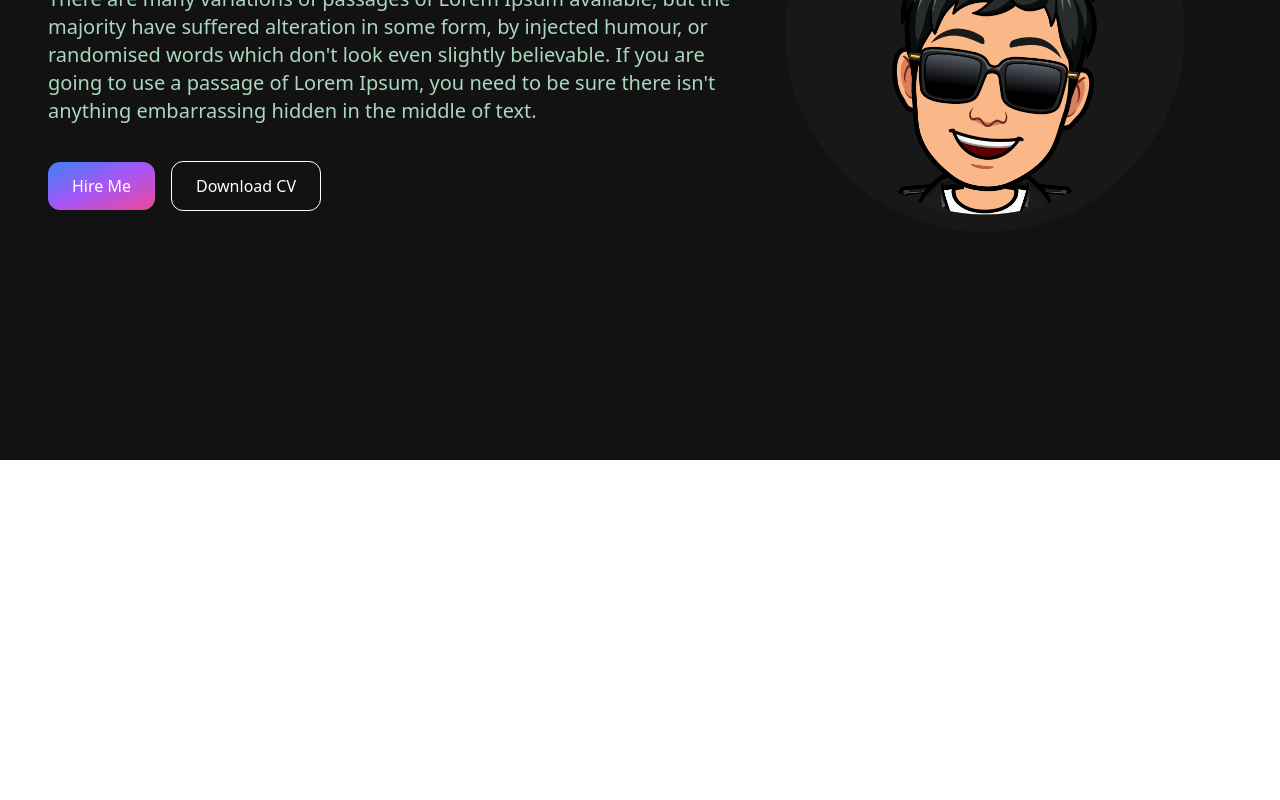
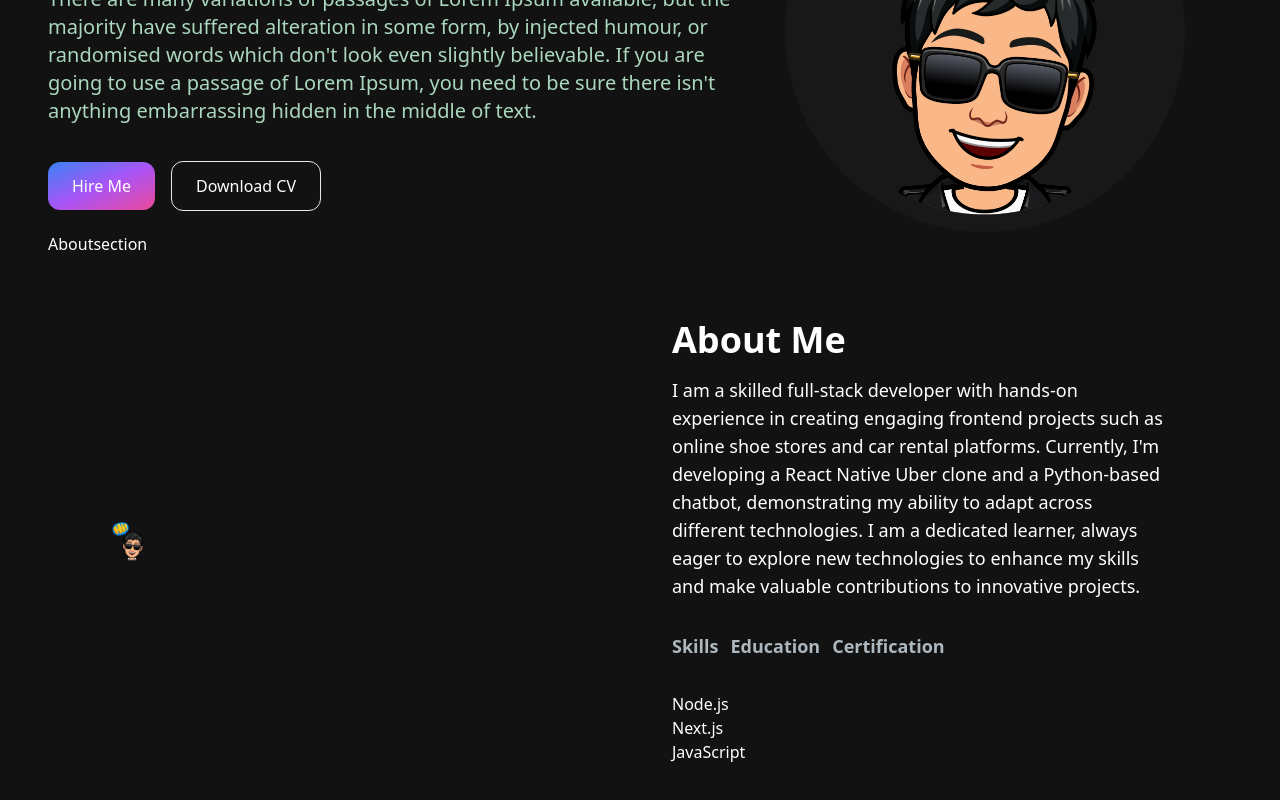
Before and after one commit to Adityanpx/NewPortfolio01, a Next.js app: page / in a window 1280 px wide. Shown: the part 340-1140 px from the top of the page. Before the commit the page ends 800 px from the top, so only its background shows below. Built offline with nearby package versions, Linux system fonts and the light colour scheme.

Commit message:
UI Enhanced

```diff
--- /dev/null
+++ b/src/app/component/Aboutsection.jsx
@@ -0,0 +1,97 @@
+"use client"
+import Image from 'next/image'
+import React, { useState, useTransition } from 'react'
+import TabButton from './TabButton';
+
+const TAB_DATA = [
+    {
+        title: "skills",
+        id: "skills",
+        content: (
+            <ul>
+                <li>Node.js</li>
+                <li>Next.js</li>
+                <li>JavaScript</li>
+            </ul>
+        )
+    },
+    {
+        title: "Education",
+        id: "education",
+        content: (
+            <ul>
+                <li>Bachelors in Data Science</li>
+                <li>12th</li>
+            </ul>
+        )
+    },
+    {
+        title: "Certification",
+        id: "certification",
+        content: (
+            <ul>
+                <li>AWS Cloud Practitioner</li>
+                <li>Full-stack Developer</li>
+            </ul>
+        )
+    }
+];
+
+function Aboutsection() {
+    // Set the default tab to "skills" initially
+    const [tab, setTab] = useState("skills");
+    const [isPending, startTransition] = useTransition();
+
+    const handleTabChange = (id) => {
+        startTransition(() => {
+            setTab(id);
+        });
+    };
+
+    // Find the selected tab content, and ensure it's not undefined
+    const currentTabContent = TAB_DATA.find(t => t.id === tab)?.content;
+
+    return (
+        <div className='text-white'>
+            Aboutsection
+            <div className='md:grid md:grid-cols-2 items-center py-8 px-4 gap-8 xl:gap-16 sm:py-16 xl:px-16'>
+                <Image
+                    src="/hi.png"
+                    alt="hello it me"
+                    width={40}
+                    height={30}
+                />
+
+                <div>
+                    <h2 className='text-4xl text-white font-bold mb-4'>About Me</h2>
+                    <p className='text-base lg:text-lg'>
+                        I am a skilled full-stack developer with hands-on
+                        experience in creating engaging frontend projects
+                        such as online shoe stores and car rental platforms.
+                        Currently, I'm developing a React Native Uber clone
+                        and a Python-based chatbot, demonstrating my ability
+                        to adapt across different technologies. I am a
+                        dedicated learner, always eager to explore new
+                        technologies to enhance my skills and make valuable
+                        contributions to innovative projects.
+                    </p>
+                    <div className='flex flex-row mt-8'>
+                        <TabButton selectTab={() => handleTabChange("skills")}>
+                            Skills
+                        </TabButton>
+                        <TabButton selectTab={() => handleTabChange("education")}>
+                            Education
+                        </TabButton>
+                        <TabButton selectTab={() => handleTabChange("certification")}>
+                            Certification
+                        </TabButton>
+                    </div>
+                    {/* Display content if found */}
+                    <div className='mt-8'>{currentTabContent}</div>
+                </div>
+            </div>
+        </div>
+    );
+}
+
+export default Aboutsection;
--- a/src/app/component/HeroSection.jsx
+++ b/src/app/component/HeroSection.jsx
@@ -25,7 +25,7 @@ function HeroSection() {
       ]}
       wrapper="span"
       speed={25}
-      className="sm:text-6xl lg:text-7xl"
+      className="sm:text-6xl text-purple-500 lg:text-7xl"
       style={{ display: 'inline-block' }}
       repeat={Infinity}
     />
@@ -47,7 +47,8 @@ function HeroSection() {
           </button>
 
           {/* Download CV button */}
-          <button className="px-6 w-full sm:w-fit mt-3 py-3 rounded-xl text-white hover:bg-slate-200 border border-white">
+          <button className="px-6 w-full sm:w-fit mt-3 py-3 rounded-xl text-white hover:bg-slate-200 border
+          border-gradient-to-br from-blue-500 via-purple-500 to-pink-500">
             Download CV
           </button>
         </div>
--- a/src/app/component/Navbar.jsx
+++ b/src/app/component/Navbar.jsx
@@ -45,8 +45,17 @@ function Navbar() {
             <img src="/hi.png" width={100} height={100} alt="logo" />
           </Link>
         </div>
+        <div className="hidden md:flex">
+        <nav className="flex gap-5 mr-28 p-8">
+          <Link href="/"> <Button className="text-white
+          hover:text-red-500" variant="link">Home</Button></Link>
+          <Link href="/aboutUs"> <Button className="text-white" variant="link">About</Button></Link>
+          <Link href="/contact"> <Button className="text-white" variant="link">Contact me</Button></Link>
+          <Link href="/"> <Button className="text-white" variant="link">Another Link</Button></Link>
+        </nav>
+        </div>
         <div className="flex items-center">
-          <Button onClick={toggleSidebar} className="md:hidden">
+          <Button onClick={toggleSidebar} className="md:hidden bg-purple-500">
           <VscThreeBars />
           </Button>
         </div>
--- /dev/null
+++ b/src/app/component/TabButton.js
@@ -0,0 +1,16 @@
+import React from 'react'
+
+const TabButton = ({active, selectTab, children}) => {
+    const buttonClasses = active ? 'text-white ' : 'text-[#ADB7BE]'
+  return (
+    <button onClick={selectTab}>
+        <p  className={`mr-3 font-semibold text-lg  hover:text-white hover:border-b border-purple-500
+     ${buttonClasses} `}>{children}
+
+        </p>
+     </button>
+
+  )
+}
+
+export default TabButton
--- a/src/app/page.js
+++ b/src/app/page.js
@@ -1,6 +1,7 @@
 import Image from "next/image";
 import HeroSection from "./component/HeroSection";
 import Navbar from "./component/Navbar";
+import Aboutsection from "./component/Aboutsection";
 
 export default function Home() {
   return (
@@ -8,6 +9,7 @@ export default function Home() {
       <div className="container mx-auto px-12 py-4">
       <Navbar/>
       <HeroSection/>
+      <Aboutsection/>
 
       </div>
     </main>
```
Also changed, not shown: 1 other file (tests, documents, lock files or other folders).
